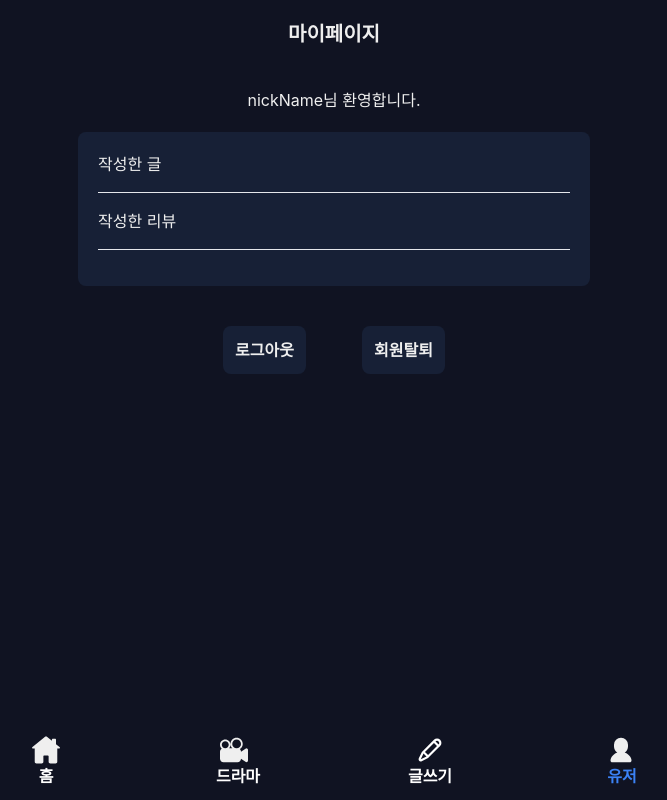
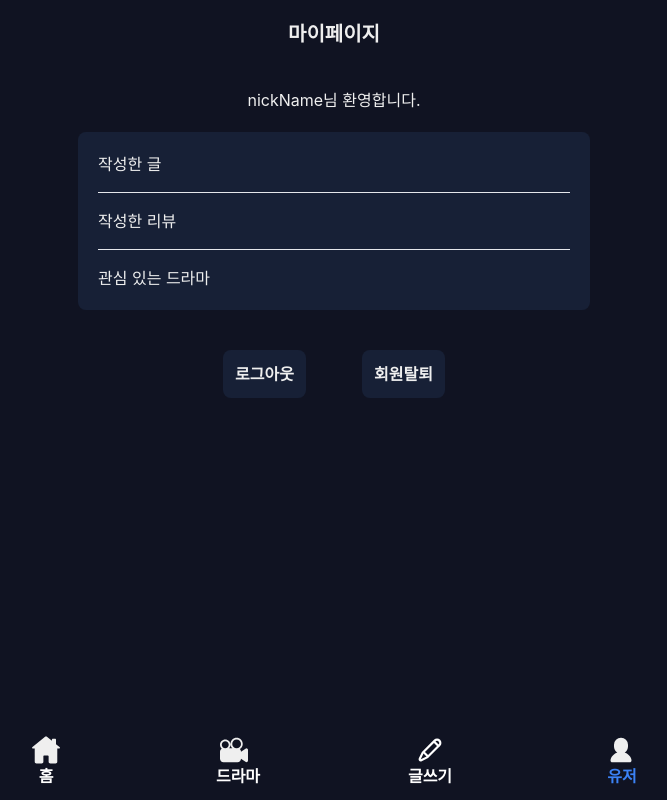
Before and after one commit to minomad/life-drama, a React (Vite) app: page /user in a window 1280 px wide. Shown: the whole page, without its empty margins (306-973 px from the left). Built offline with nearby package versions, Linux system fonts and the light colour scheme.

Commit message:
애니메이션 추가

```diff
--- /dev/null
+++ b/src/components/AnimateOutlet.jsx
@@ -0,0 +1,10 @@
+import { useState } from 'react';
+import { useOutlet } from 'react-router-dom';
+
+function AnimatedOutlet() {
+  const o = useOutlet();
+  const [outlet] = useState(o);
+  return <>{outlet}</>;
+}
+
+export default AnimatedOutlet;
--- /dev/null
+++ b/src/components/AnimateTransition.jsx
@@ -0,0 +1,29 @@
+import { motion, AnimatePresence } from 'framer-motion';
+import { node } from 'prop-types';
+import { useLocation } from 'react-router-dom';
+
+function AnimateTransition({ children }) {
+  const location = useLocation();
+  return (
+    <AnimatePresence mode="wait">
+      <motion.div
+        key={location.pathname}
+        initial={{ opacity: 0, y: -20 }}
+        animate={{ opacity: 1, y: 0 }}
+        exit={{ opacity: 0, y: -20 }}
+        transition={{
+          duration: 0.4,
+        }}
+        className="h-full"
+      >
+        {children}
+      </motion.div>
+    </AnimatePresence>
+  );
+}
+
+AnimateTransition.propTypes = {
+  children: node.isRequired,
+};
+
+export default AnimateTransition;
--- a/src/layout/Layout.jsx
+++ b/src/layout/Layout.jsx
@@ -1,4 +1,5 @@
-import { Outlet } from 'react-router-dom';
+import AnimatedOutlet from '@/components/AnimateOutlet';
+import AnimateTransition from '@/components/AnimateTransition';
 import Header from './Header';
 
 function Layout() {
@@ -6,7 +7,9 @@ function Layout() {
     <>
       <Header />
       <main className="mx-auto max-w-3xl">
-        <Outlet />
+        <AnimateTransition>
+          <AnimatedOutlet />
+        </AnimateTransition>
       </main>
     </>
   );
--- a/src/pages/Likepage.jsx
+++ b/src/pages/LikeDrama.jsx
@@ -1,7 +1,7 @@
 import { usePocketData } from '@/api/usePocketData';
 import { useQuery } from '@tanstack/react-query';
 
-function LikePage() {
+function LikeDrama() {
   const { getListData } = usePocketData('users');
 
   //유저 아이디랑 비교해서 일치하는 유저의 데이터를 가져오자
@@ -24,4 +24,4 @@ function LikePage() {
     </div>
   );
 }
-export default LikePage;
+export default LikeDrama;
--- a/src/pages/SignIn.jsx
+++ b/src/pages/SignIn.jsx
@@ -28,7 +28,7 @@ function SignIn() {
   };
 
   return (
-    <section className="absolute left-1/2 top-1/3 flex -translate-x-1/2 -translate-y-1/2 transform flex-col">
+    <section className='py-32'>
       <Helmet>
         <title>로그인</title>
       </Helmet>
--- a/src/pages/UserPage.jsx
+++ b/src/pages/UserPage.jsx
@@ -1,6 +1,6 @@
 import { Helmet } from 'react-helmet-async';
 import Button from '@/components/Button';
-// import { Link } from 'react-router-dom';
+import { Link } from 'react-router-dom';
 
 function UserPage() {
   return (
@@ -14,7 +14,7 @@ function UserPage() {
         <li>작성한 글</li>
         <li className="border-y py-4">작성한 리뷰</li>
         <li>
-          {/* <Link to="/user/like">관심 있는 드라마</Link> */}
+          <Link to="/user/likedrama">관심 있는 드라마</Link>
         </li>
       </ul>
       <div className="flex gap-14 pt-5">
--- a/src/routes.jsx
+++ b/src/routes.jsx
@@ -10,6 +10,7 @@ const DramaPage = lazy(() => import('./pages/DramaPage'));
 const SignUp = lazy(() => import('./pages/SignUp'));
 const SignIn = lazy(() => import('./pages/SignIn'));
 const ReviewEdit = lazy(() => import('./pages/ReviewEdit'));
+const LikeDrama = lazy(() => import('./pages/LikeDrama'));
 
 const router = createBrowserRouter([
   {
@@ -24,6 +25,7 @@ const router = createBrowserRouter([
       { path: 'write', element: <WritePage /> },
       { path: 'review/:id', element: <ReviewEdit /> },
       { path: 'user', element: <UserPage /> },
+      { path: 'user/likedrama', element: <LikeDrama /> },
     ],
   },
 ]);
```
Lines whose indentation alone changed are shown as unchanged.
